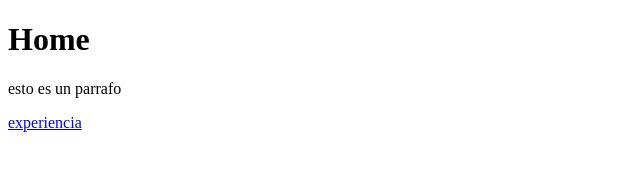
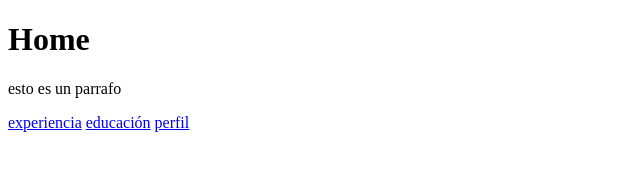
Before and after one commit to danieltroyo/webdev2020, a plain HTML site: page index.html in a window 1280 px wide. Shown: the whole page, without its empty margins (0-640 px from the left). Drawn offline with Linux system fonts and the light colour scheme.

Commit message:
3 carpetas 2o inento

```diff
--- a/index.html
+++ b/index.html
@@ -7,7 +7,8 @@
 <p>esto es un parrafo</p>
 </body>
 <a href="./carreer.html">experiencia</a>
-
+<a href="./education.html">educación</a>
+<a href="./profile">perfil</a>
 </a>
 </a>
 </html>
```
